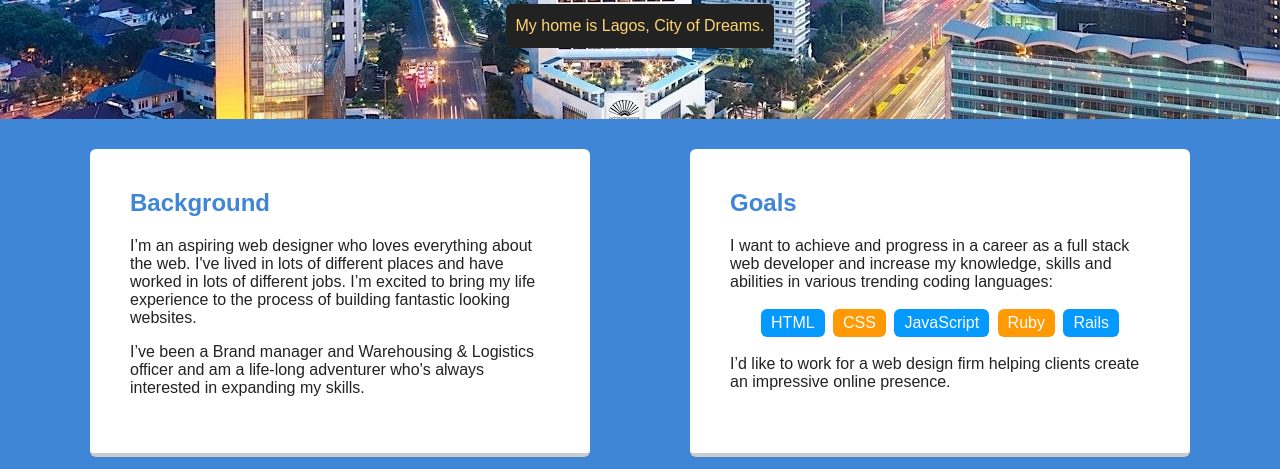
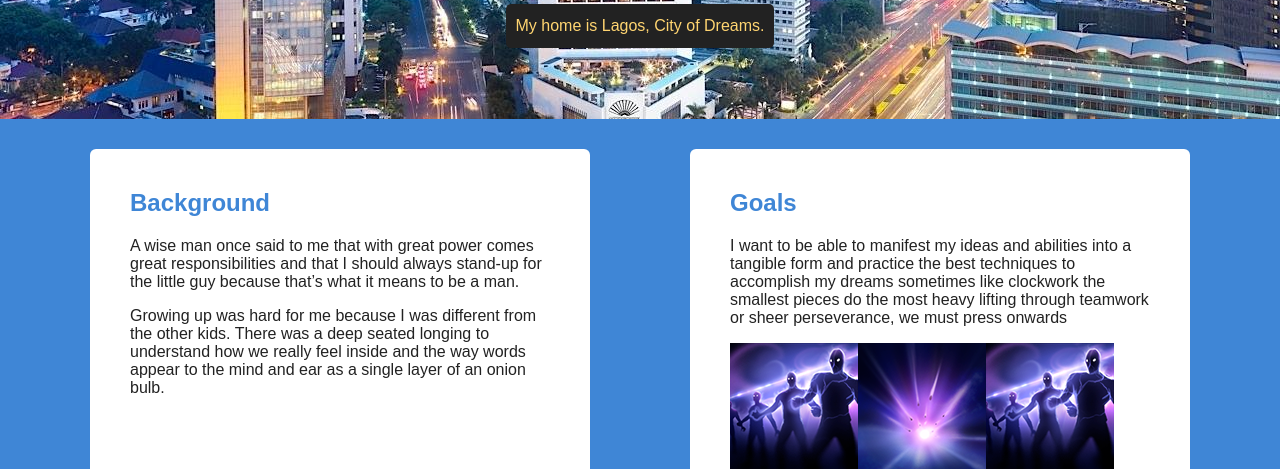
Before and after one commit to taitaninthemaking/techdegree-project-1a, a plain HTML site: page Techdegree-Project-1/index.html in a window 1280 px wide. Shown: the part 351-820 px from the top of the page. Drawn offline with Linux system fonts and the light colour scheme; a web font is replaced by a local one.

Commit message:
Update index.html

```diff
--- a/Techdegree-Project-1/index.html
+++ b/Techdegree-Project-1/index.html
@@ -25,21 +25,14 @@
     <div class="top-container">
       <div class=page>
         <h2>Background</h2>
-        <p>I’m an aspiring web designer who loves everything about the web. I've lived in lots of different places and have worked in lots of different jobs. I’m excited to bring my life experience to the process of building fantastic looking websites.</p>
-        <p>I’ve been a Brand manager and Warehousing & Logistics officer and am a life-long adventurer who's always interested in expanding my skills.</p>
+        <p>A wise man once said to me that with great power comes great responsibilities and that I should always stand-up for the little guy because that’s what it means to be a man.</p>
+        <p>Growing up was hard for me because I was different from the other kids. There was a deep seated longing to understand how we really feel inside and the way words appear to the mind and ear as a single layer of an onion bulb.</p>
       </div>
 
       <div class=page>
         <h2>Goals</h2>
-        <p>I want to achieve and progress in a career as a full stack web developer and increase my knowledge, skills and abilities in various trending coding languages:</p>
-        <ul class="skills">
-          <li>HTML</li>
-          <li>CSS</li>
-          <li>JavaScript</li>
-          <li>Ruby</li>
-          <li>Rails</li>
-        </ul>
-        <p>I’d like to work for a web design firm helping clients create an impressive online presence.</p>
+        <p>I want to be able to manifest my ideas and abilities into a tangible form and practice the best techniques to accomplish my dreams sometimes like clockwork the smallest pieces do the most heavy lifting through teamwork or sheer perseverance, we must press onwards</p>
+        <p><img src="images/clones.png" alt="Teamwork-img"><img src="images/compress.png" alt="innovation-img"><img src="images/clones.png" alt="Teamwork-img"> </p>
       </div>
     </div>
 
@@ -79,9 +72,9 @@
 
     <footer>
       <ul>
-        <li><a href="https://twitter.com/?lang=en" class="social twitter">Twitter</a></li>
-        <li><a href="https://www.linkedin.com/" class="social linkedin">LinkedIn</a></li>
-        <li><a href="https://github.com/taitaninthemaking" class="social github">Github</a></li>
+        <li><a href="https://twitter.com/?lang=en" target="_blank" class="social twitter">Twitter</a></li>
+        <li><a href="https://www.linkedin.com/" target="_blank" class="social linkedin">LinkedIn</a></li>
+        <li><a href="https://github.com/taitaninthemaking" target="_blank" class="social github">Github</a></li>
       </ul>
       <p class="copyright">Copyright 2020, Tai Oduntan</p>
     </footer>
```
